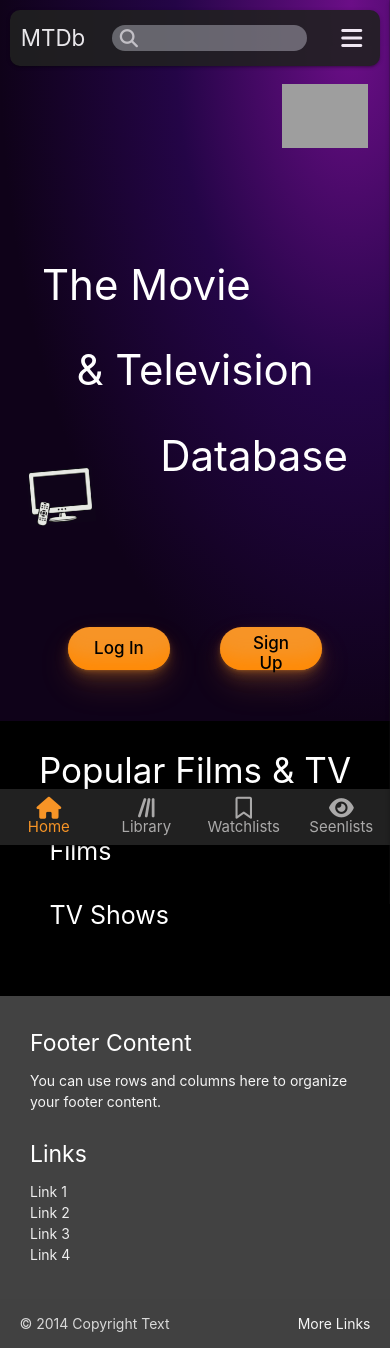
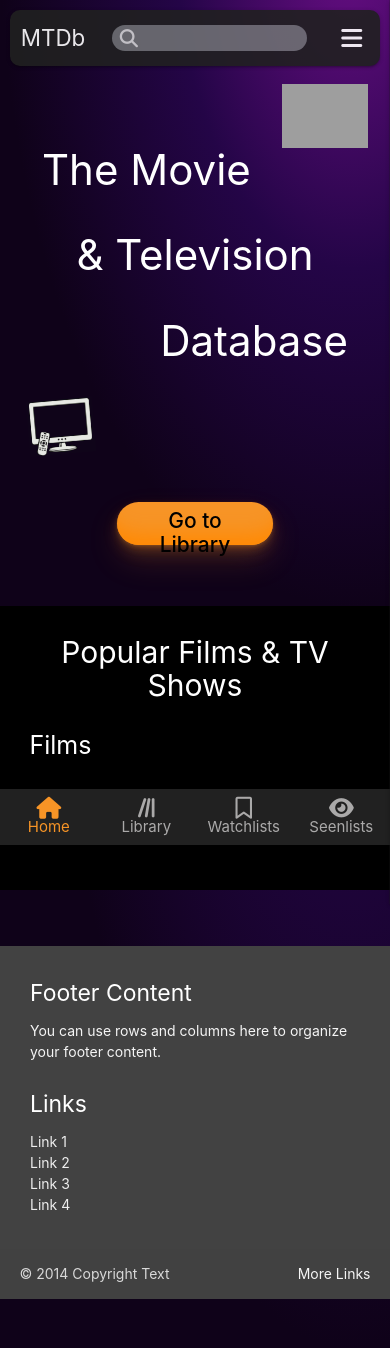
Before and after one commit to dougyb83/MTDb-Movie-Television-Database, a Flask app: page /home in a window 390 px wide. Shown: the top 1348 px of the page. Run offline with Flask 3, Linux system fonts and the light colour scheme; the visitor is signed in with stand-in values (Sample User, id 1); data that the repository does not hold is empty; some libraries are stand-ins or nearby versions; grey boxes are pictures that could not be loaded.

Commit message:
Improve CSS styling throughout site

```diff
--- a/static/css/style.css
+++ b/static/css/style.css
@@ -41,6 +41,10 @@ nav ul a:hover {
 .navbar-center {
     display: flex;
     justify-content: center;
+}
+
+nav ul li.active {
+    background-color: unset;
 }
 
 .side-trigger {
@@ -213,7 +217,7 @@ img#popcorn-2 {
 }
 
 .popular-title {
-    font-size: 1.8em !important;
+    font-size: 1.4em !important;
 }
 
 .popular-films, .popular-shows {
@@ -260,8 +264,16 @@ input#login-password, input#login-username,input#signup-username,input#signup-pa
     top: 55px;
 }
 
+.go-to-library {
+    width: 25vw;
+    display: flex;
+    justify-content: center;
+    position: relative;
+    top: 55px;
+}
+
 /* button from https://getcssscan.com/css-buttons-examples - button-33 */
-.button-login-signup {
+.button-title {
     background-color: #f79426;
     border-radius: 100px;
     box-shadow: rgba(255, 138, 5, 5) 0 -25px 18px -14px inset,rgba(247,148,38, .15) 0 1px 2px,rgba(247,148,38, .15) 0 2px 4px,rgba(247,148,38, .15) 0 4px 8px,rgba(247,148,38, .15) 0 8px 16px,rgba(247,148,38, .15) 0 16px 32px;
@@ -282,10 +294,14 @@ input#login-password, input#login-username,input#signup-username,input#signup-pa
     height: 5vh;
   }
 
-  .button-login-signup:hover {
+  .button-title:hover {
     box-shadow: rgba(247,148,38,.35) 0 -25px 18px -14px inset,rgba(247,148,38,.25) 0 1px 2px,rgba(247,148,38,.25) 0 2px 4px,rgba(247,148,38,.25) 0 4px 8px,rgba(247,148,38,.25) 0 8px 16px,rgba(247,148,38,.25) 0 16px 32px;
     transform: scale(1.05) rotate(-1deg);
   }
+
+  .go-to-library-button {
+    width: 21vw;
+}
 
 /* library page */
 .sidenav.sidenav-fixed {
@@ -667,6 +683,7 @@ textarea::placeholder {
 
     .popular h2 {
         font-size: 40px;
+        margin-bottom: 30px;
     }
 
     .popular h3 {
@@ -676,7 +693,7 @@ textarea::placeholder {
     }
 
     .popular-title {
-        font-size: 1.3em !important;
+        font-size: 1.1em !important;
     }
 
     .card-menu {
@@ -757,13 +774,17 @@ textarea::placeholder {
         top: 115px;
     }
 
-    .button-login-signup {
+    .log-in-button, .sign-up-button {
         font-size: 17px;
         width: 12vw;
     }
 }
 
 @media only screen and (max-width: 768px) {
+    .welcome {
+        margin-top: -135px;
+    }
+
     nav .input-field {
         width: 80%;
         right: 10px;
@@ -828,10 +849,6 @@ textarea::placeholder {
         font-size: 25px;
     }
 
-    .popular-title {
-        font-size: 1.2em !important;
-    }
-
     .card .card-content {
         padding: 18px;
     }
@@ -849,7 +866,7 @@ textarea::placeholder {
         width: 90vw;
         margin: 0 auto;
         position: relative;
-        top: -80px;
+        top: -20px;
     }
 
     .poster img {
@@ -940,7 +957,12 @@ textarea::placeholder {
     }
 
     img#tv-set {
-        bottom: 310px;
+        bottom: 300px;
+        left: 65px;
+    }
+
+    img#movie-reel {
+        right: 55px;
     }
 
     #all-tv-shows, #all-films {
@@ -952,16 +974,39 @@ textarea::placeholder {
         top: 125px;
     }
 
-    .button-login-signup {
+    .log-in-button, .sign-up-button {
         font-size: 17px;
         width: 15vw;
+    }
+
+    .go-to-library {
+        width: 50vw;
+        top: 95px;
+    }
+
+    .go-to-library-button {
+        width: 28vw;
     }
 }
 
 @media only screen and (max-width: 425px) {
     .welcome {
         padding: 25px;
+        margin-top: -125px;
     }
+
+    .popular h2 {
+        font-size: 30px;
+    }
+
+    .popular h3 {
+        margin-left: 10px;
+    }
+
+    .popular-title {
+        font-size: 0.9em !important;
+    }
+
     nav {
         width: 95%;
     }
@@ -1155,7 +1200,7 @@ textarea::placeholder {
 
     img#tv-set {
         left: 28px;
-        bottom: 320px;
+        bottom: 390px;
     }
 
     #all-tv-shows, #all-films {
@@ -1169,13 +1214,26 @@ textarea::placeholder {
         top: 125px;
     }
 
-    .button-login-signup {
+    .log-in-button, .sign-up-button {
         font-size: 17px;
         width: 26vw;
+    }
+
+    .go-to-library {
+        width: 90vw;
+        top: 115px;
+    }
+
+    .go-to-library-button {
+        width: 40vw;
     }
 }
 
 @media only screen and (max-width: 375px) {
+    .popular h2 {
+        font-size: 27px;
+    }
+
     nav .brand-logo.left {
         left: 1px;
     }
@@ -1227,13 +1285,21 @@ textarea::placeholder {
         top: 135px;
     }
 
-    .button-login-signup {
+    .log-in-button, .sign-up-button {
         font-size: 17px;
         width: 28vw;
+    }
+
+    .go-to-library-button {
+        width: 55vw;
     }
 }
 
 @media only screen and (max-width: 320px) {
+    .popular h2 {
+        font-size: 24px;
+    }
+
     nav .input-field {
         left: 0px;
     }
@@ -1289,7 +1355,7 @@ textarea::placeholder {
         top: 135px;
     }
 
-    .button-login-signup {
+    .log-in-button, .sign-up-button {
         font-size: 17px;
         width: 32vw;
     }
--- a/templates/base.html
+++ b/templates/base.html
@@ -354,6 +303,57 @@
         {% endblock %}
     </main>
 
+    {% if session.user %}
+        <div class="bottom-nav hide-on-large-only">
+            <div class="navbar-fixed navbar-center">
+                <nav class="text-shadow grey darken-4">
+                    <div>
+                        <ul class="navbar-fixed grey darken-4 white-text">
+                            <li class="menu-item">
+                                <a href="{{ url_for('home') }}" {% if request.path == url_for('home') %} class="active icon" {% else %} class="icon" {% endif %}><i class="fa-solid fa-house"></i></a>
+                                <a href="{{ url_for('home') }}" {% if request.path == url_for('home') %} class="active list-item" {% else %} class="list-item" {% endif %}>Home</a>
+                            </li>
+                            <li class="menu-item">
+                                <a href="{{ url_for('library') }}" {% if request.path == url_for('library') %} class="active icon" {% else %} class="icon" {% endif %}><i class="fa-solid fa-lines-leaning"></i></a>
+                                <a href="{{ url_for('library') }}" {% if request.path == url_for('library') %} class="active list-item" {% else %} class="list-item" {% endif %}>Library</a>
+                            </li>
+                            <li class="menu-item" id="watchlists">
+                                <!-- Dropdown Trigger -->
+                                <a {% if request.path == url_for('view_watchlist', media_type="movie") or request.path == url_for('view_watchlist', media_type="tv")%} class="active dropdown-trigger icon" {% else %} class="dropdown-trigger icon" {% endif %} href="#!" data-target="watchlist-menu"><i class="fa-regular fa-bookmark"></i></a>
+                                <a {% if request.path == url_for('view_watchlist', media_type="movie") or request.path == url_for('view_watchlist', media_type="tv")%} class=" active dropdown-trigger list-item menu-item-text" {% else %} class=" dropdown-trigger list-item menu-item-text" {% endif %} href="#!" data-target="watchlist-menu">Watchlists</a>
+                                <ul id="watchlist-menu" class="dropdown-content grey darken-4 white-text">
+                                    <li class="sub-menu-item">
+                                        <a href="{{ url_for('view_watchlist', media_type='movie') }}" {% if request.path == url_for('view_watchlist', media_type="movie") %}class="active sub-icon" {% else %} class="sub-icon" {% endif %}><i class="fa-solid fa-film"></i></a>
+                                        <a href="{{ url_for('view_watchlist', media_type='movie') }}" {% if request.path == url_for('view_watchlist', media_type="movie") %}class="active sub-list-item" {% else %} class="sub-list-item" {% endif %}>Films</a>
+                                    </li>
+                                    <li class="sub-menu-item">
+                                        <a href="{{ url_for('view_watchlist', media_type='tv') }}" {% if request.path == url_for('view_watchlist', media_type="tv") %}class="active sub-icon" {% else %} class="sub-icon" {% endif %}><i class="fa-solid fa-tv"></i></a>
+                                        <a href="{{ url_for('view_watchlist', media_type='tv') }}" {% if request.path == url_for('view_watchlist', media_type="tv") %}class="active sub-list-item" {% else %} class="sub-list-item" {% endif %}>TV Shows</a>
+                                    </li>
+                                </ul>
+                            </li>
+                            <li class="menu-item" id="seenlists">
+                                <!-- Dropdown Trigger -->
+                                <a {% if request.path == url_for('view_seenlist', media_type="movie") or request.path == url_for('view_seenlist', media_type="tv")%} class="active dropdown-trigger icon" {% else %} class="dropdown-trigger icon" {% endif %} href="#!" data-target="seenlist-menu"><i class="fa-solid fa-eye"></i></a>
+                                <a {% if request.path == url_for('view_seenlist', media_type="movie") or request.path == url_for('view_seenlist', media_type="tv")%} class="active dropdown-trigger list-item menu-item-text" {% else %} class="dropdown-trigger list-item menu-item-text"  {% endif %}href="#!" data-target="seenlist-menu">Seenlists</a>
+                                <ul id="seenlist-menu" class="dropdown-content grey darken-4 white-text">
+                                    <li class="sub-menu-item">
+                                        <a href="{{ url_for('view_seenlist', media_type='movie') }}" {% if request.path == url_for('view_seenlist', media_type="movie") %}class="active sub-icon" {% else %} class="sub-icon" {% endif %}><i class="fa-solid fa-film"></i></a>
+                                        <a href="{{ url_for('view_seenlist', media_type='movie') }}" {% if request.path == url_for('view_seenlist', media_type="movie") %}class="active sub-list-item" {% else %} class="sub-list-item" {% endif %}>Films</a>
+                                    </li>
+                                    <li class="sub-menu-item">
+                                        <a href="{{ url_for('view_seenlist', media_type='tv') }}" {% if request.path == url_for('view_seenlist', media_type="tv") %}class="active sub-icon" {% else %} class="sub-icon" {% endif %}><i class="fa-solid fa-tv"></i></a>
+                                        <a href="{{ url_for('view_seenlist', media_type='tv') }}" {% if request.path == url_for('view_seenlist', media_type="tv") %}class="active sub-list-item" {% else %} class="sub-list-item" {% endif %}>TV Shows</a>
+                                    </li>
+                                </ul>
+                            </li>
+                        </ul>
+                    </div>
+                </nav>
+            </div>
+        </div>
+    {% endif %}
+
     <footer class="page-footer text-shadow grey darken-3">
         <div class="container">
             <div class="row">
--- a/templates/home.html
+++ b/templates/home.html
@@ -12,10 +12,16 @@
             <img id="popcorn-1" class="hide-on-med-and-down" src="{{ url_for('static', filename='images/popcorn.png') }}" alt="Image of a bucket of popcorn spilling over">
             <img id="popcorn-2" class="hide-on-med-and-down" src="{{ url_for('static', filename='images/popcorn.png') }}" alt="Image of a bucket of popcorn spilling over">
         </div>
-        <div class="user-login-signup">
-            <button class="log-in-button button-login-signup" role="button"><strong>Log In</strong></button>
-            <button class="sign-up-button button-login-signup" role="button"><strong>Sign Up</strong></button>
-        </div>
+        {% if not session.user %}
+            <div class="user-login-signup">
+                <button class="log-in-button button-title" role="button"><strong>Log In</strong></button>
+                <button class="sign-up-button button-title" role="button"><strong>Sign Up</strong></button>
+            </div>
+        {% else %}
+            <div class="go-to-library">
+                <button class="go-to-library-button button-title" role="button"><strong>Go to Library</strong></button>
+            </div>
+        {% endif %}
     </div>
 
     <!-- popular films and tv shows -->
```
Also changed, not shown: other parts of templates/base.html (+0 -51 lines).
